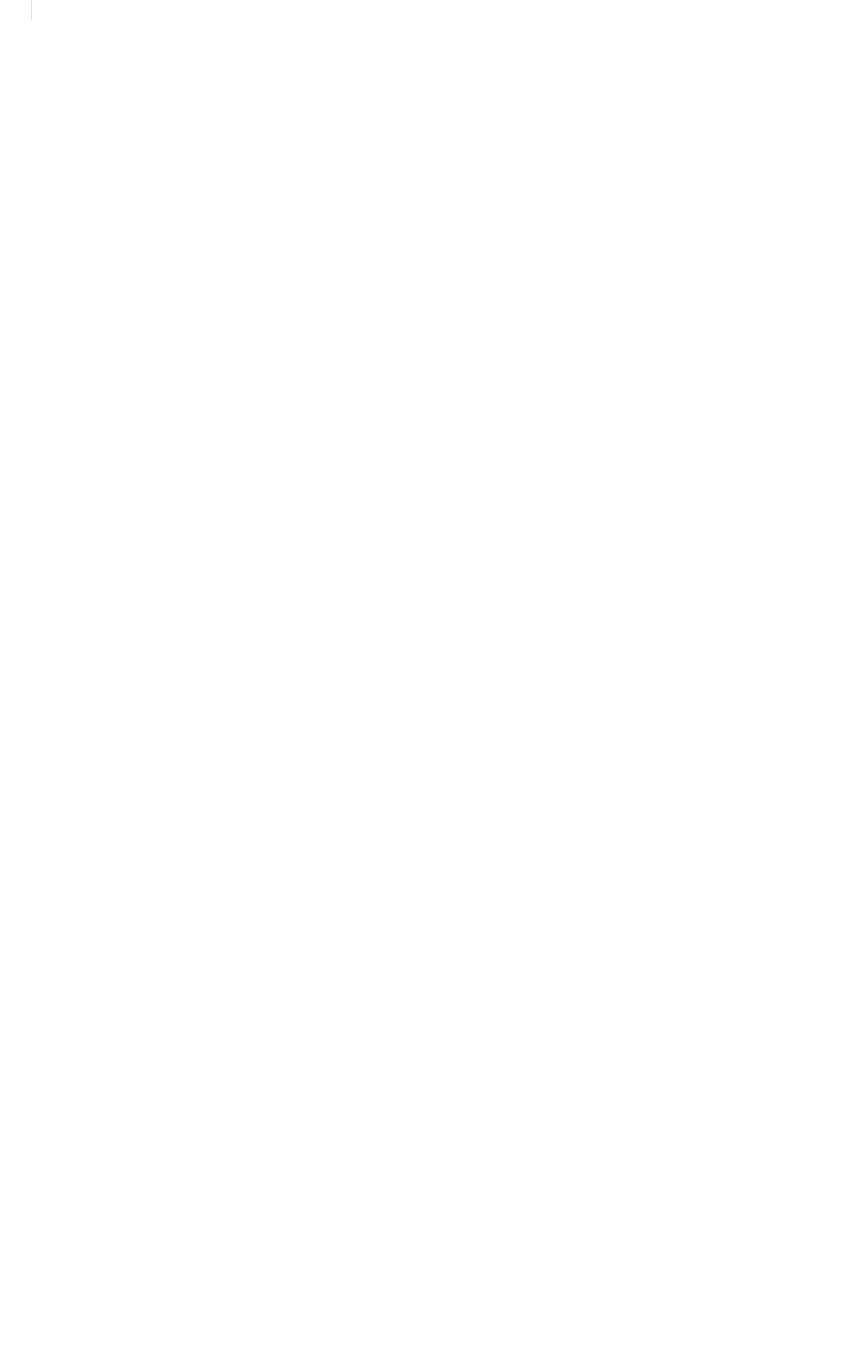
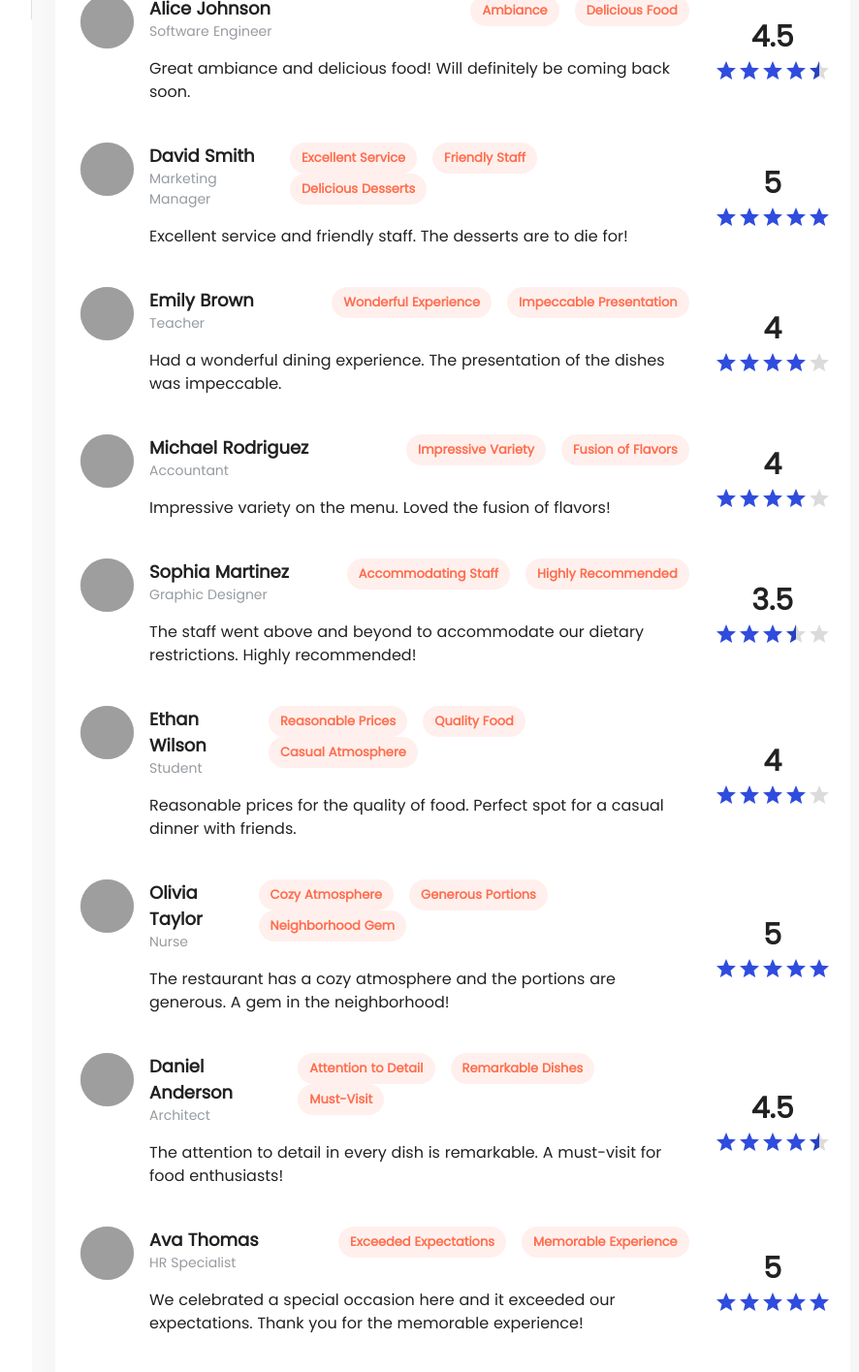
Before and after one commit to javadhaditaghi/restaurant-dashboard-React-, a React (Vite) app: page /customer_reviews in a window 1280 px wide. Shown: the part 780-2195 px from the top of the page at 97% size, without its empty margins (32-918 px from the left). Before the commit the page ends 800 px from the top, so only its background shows below. Built offline with nearby package versions, Linux system fonts and the light colour scheme; grey boxes are pictures that could not be loaded.

Commit message:
Add the other reviews section

```diff
--- a/src/pages/customerReviews.jsx
+++ b/src/pages/customerReviews.jsx
@@ -1,9 +1,13 @@
-import { Typography, Box } from "@mui/material"
 import MyBreadcrumbs from "../components/BreadCrumb/Breadcrumb"
 import Grid2 from "@mui/material/Unstable_Grid2/Grid2"
 import Title from "../components/dashboardHeader/title"
 import SelectData from "../components/dashboardHeader/select"
 import ReviewsCarousel from "../components/customerReviews/ReviewsCarousel"
+import InnerBox2 from "../components/ordersSummary/InnerBox2"
+import { Avatar, Chip, Rating, Typography, Box } from "@mui/material"
+import StarIcon from '@mui/icons-material/Star';
+import OtherReviews from "./otherReviews"
+
 
 
 
@@ -27,6 +31,20 @@ const CustomerReviews = () => {
 
             </Grid2>
             <Grid2 container rowSpacing={2} columnSpacing={{ xs: 1, sm: 2, md: 3 }} flexGrow={2}>
+                <Grid2 md={8.5}>
+                    <InnerBox2>
+                        <Box padding={2}>
+                            <Title title="Other Reviews" subtitle="Here is customer review about your restaurant" />
+                        </Box>
+
+                        <OtherReviews />
+
+
+                    </InnerBox2>
+                </Grid2>
+                <Grid2 md={3.5}>
+                    <InnerBox2></InnerBox2>
+                </Grid2>
 
             </Grid2>
         </Box>
--- /dev/null
+++ b/src/pages/otherReviews.json
@@ -0,0 +1,72 @@
+[
+  {
+    "customer_name": "Alice Johnson",
+    "position_or_job_title": "Software Engineer",
+    "review": "Great ambiance and delicious food! Will definitely be coming back soon.",
+    "highlights": ["Ambiance", "Delicious Food"],
+    "rating": 4.5
+  },
+  {
+    "customer_name": "David Smith",
+    "position_or_job_title": "Marketing Manager",
+    "review": "Excellent service and friendly staff. The desserts are to die for!",
+    "highlights": ["Excellent Service", "Friendly Staff", "Delicious Desserts"],
+    "rating": 5
+  },
+  {
+    "customer_name": "Emily Brown",
+    "position_or_job_title": "Teacher",
+    "review": "Had a wonderful dining experience. The presentation of the dishes was impeccable.",
+    "highlights": ["Wonderful Experience", "Impeccable Presentation"],
+    "rating": 4
+  },
+  {
+    "customer_name": "Michael Rodriguez",
+    "position_or_job_title": "Accountant",
+    "review": "Impressive variety on the menu. Loved the fusion of flavors!",
+    "highlights": ["Impressive Variety", "Fusion of Flavors"],
+    "rating": 4
+  },
+  {
+    "customer_name": "Sophia Martinez",
+    "position_or_job_title": "Graphic Designer",
+    "review": "The staff went above and beyond to accommodate our dietary restrictions. Highly recommended!",
+    "highlights": ["Accommodating Staff", "Highly Recommended"],
+    "rating": 3.5
+  },
+  {
+    "customer_name": "Ethan Wilson",
+    "position_or_job_title": "Student",
+    "review": "Reasonable prices for the quality of food. Perfect spot for a casual dinner with friends.",
+    "highlights": ["Reasonable Prices", "Quality Food", "Casual Atmosphere"],
+    "rating": 4
+  },
+  {
+    "customer_name": "Olivia Taylor",
+    "position_or_job_title": "Nurse",
+    "review": "The restaurant has a cozy atmosphere and the portions are generous. A gem in the neighborhood!",
+    "highlights": ["Cozy Atmosphere", "Generous Portions", "Neighborhood Gem"],
+    "rating": 5
+  },
+  {
+    "customer_name": "Daniel Anderson",
+    "position_or_job_title": "Architect",
+    "review": "The attention to detail in every dish is remarkable. A must-visit for food enthusiasts!",
+    "highlights": ["Attention to Detail", "Remarkable Dishes", "Must-Visit"],
+    "rating": 4.5
+  },
+  {
+    "customer_name": "Ava Thomas",
+    "position_or_job_title": "HR Specialist",
+    "review": "We celebrated a special occasion here and it exceeded our expectations. Thank you for the memorable experience!",
+    "highlights": ["Exceeded Expectations", "Memorable Experience"],
+    "rating": 5
+  },
+  {
+    "customer_name": "William Clark",
+    "position_or_job_title": "Retired",
+    "review": "Been a regular here for years and never disappointed. Consistency in quality and service is commendable.",
+    "highlights": ["Consistency", "Quality Service"],
+    "rating": 4
+  }
+]
--- /dev/null
+++ b/src/pages/otherReviews.jsx
@@ -0,0 +1,68 @@
+
+import { Avatar, Chip, Rating, Typography, Box } from "@mui/material"
+import StarIcon from '@mui/icons-material/Star';
+import Grid2 from "@mui/material/Unstable_Grid2/Grid2";
+import jsonData from './otherReviews.json'
+
+
+
+const OtherReviews = () => {
+    return (
+        <>
+            {
+                jsonData.map((item) => (
+                    <Grid2 container rowSpacing={2} columnSpacing={{ xs: 1, sm: 2, md: 3 }} flexGrow={2} padding={2}>
+                        <Grid2 md={10}>
+                            <Box display={"flex"} width={"100%"}>
+                                <Avatar
+                                    alt="customer"
+                                    src="/static/images/avatar/1.pg"
+                                    sx={{ width: 55, height: 55, backgroundColor: "#C4C4C4", color: "#344038", mr: 2 }}></Avatar>
+
+                                <Box width={"100%"}>
+                                    <Box sx={{ display: "flex", justifyContent: "space-between", width: "100%" }}>
+                                        <Box sx={{ mb: 2 }}>
+                                            <Typography fontSize={"18px"} fontWeight={600}>{item.customer_name}</Typography>
+                                            <Typography fontSize={"14px"} color={"#969BA0"}>{item.position_or_job_title}</Typography>
+                                        </Box>
+
+                                        <Box>
+                                            {item.highlights.map(highlight => (
+                                                <Chip label={highlight} sx={{ backgroundColor: "rgba(255, 109, 77, 0.10)", color: "#FF6D4D", fontWeight: 600, mx: 1 }} />
+                                            ))}
+                                        </Box>
+                                    </Box>
+                                    <Box>
+                                        <Typography>
+                                            {item.review}
+                                        </Typography>
+                                    </Box>
+                                </Box>
+
+
+                            </Box>
+
+
+                        </Grid2>
+                        <Grid2 md={2} sx={{ display: 'flex', justifyContent: 'center', alignItems: 'center', flexDirection: 'column' }}>
+                            <Typography component="legend" fontSize={'30px'} fontWeight={700}>{item.rating}</Typography>
+                            <Rating name="read-only" value={item.rating} precision={.5} readOnly sx={{ color: "#2F4CDD" }} emptyIcon={<StarIcon sx={{ opacity: 0.55 }} fontSize="inherit" />} />
+                        </Grid2>
+
+
+                    </Grid2>
+
+
+                ))
+
+
+            }
+
+        </>
+
+
+    )
+}
+
+
+export default OtherReviews
```
